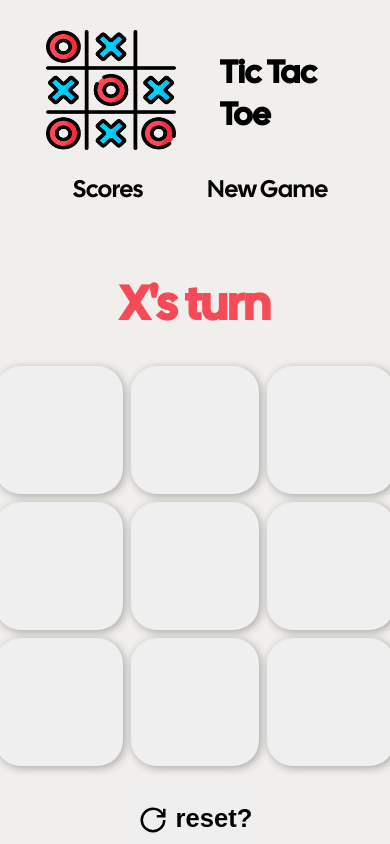
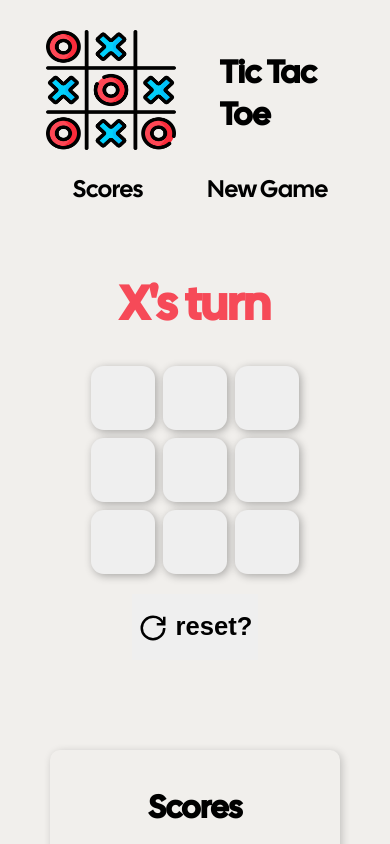
Before and after one commit to RaphCodes1/Next_JS_proj, a Next.js app in the folder tic-tac-toe/: page / in a window 390 px wide. Shown: the top 844 px of the page. Built offline with nearby package versions, Linux system fonts and the light colour scheme.

Commit message:
pls work

```diff
--- a/tic-tac-toe/app/scores/page.js
+++ b/tic-tac-toe/app/scores/page.js
@@ -3,7 +3,7 @@ import styles from './page.module.css'
 export default function PageScore({xWins,oWins,draws}){
     return(
         <header className={styles.scores}>
-            <h1 className={styles.title}>Hello there</h1>
+            <h1 className={styles.title}>Scores</h1>
             {(()=>{
                 if(xWins == 0 && oWins == 0)
                 {
--- a/tic-tac-toe/components/game-buttons/game-buttons.module.css
+++ b/tic-tac-toe/components/game-buttons/game-buttons.module.css
@@ -60,9 +60,8 @@
 
 .GameButton .buttonBlue{
     border-radius: 20%;
-    min-width: 10rem;
-    max-width: 11rem;
-    min-height: 10rem;
+    width:10rem;
+    height: 10rem;
     font-size: 8rem;
     box-shadow: 2px 2px 8px rgba(0,0,0,0.3);
     border-width:0px;
@@ -71,9 +70,8 @@
 
 .GameButton .buttonRed{
     border-radius: 20%;
-    min-width: 10rem;
-    max-width: 11rem;
-    min-height: 10rem;
+    width:10rem;
+    height: 10rem;
     font-size: 8rem;
     box-shadow: 2px 2px 8px rgba(0,0,0,0.3);
     border-width:0px;
@@ -82,9 +80,8 @@
 
 .GameButton .buttonGray{
     border-radius: 20%;
-    min-width: 10rem;
-    max-width: 11rem;
-    min-height: 10rem;
+    width:10rem;
+    height: 10rem;
     font-size: 8rem;
     background-color: gray;
     box-shadow: 2px 2px 8px rgba(0,0,0,0.3);
@@ -94,9 +91,8 @@
 
 .GameButton .buttonGold{
     border-radius: 20%;
-    min-width: 10rem;
-    max-width: 11rem;
-    min-height: 10rem;
+    width: 10rem;
+    height: 10rem;
     font-size: 8rem;
     background-color: rgb(222, 198, 13);
     box-shadow: 2px 2px 8px rgba(0,0,0,0.3);
@@ -163,10 +159,9 @@
     .GameButton .buttonBlue, .GameButton .buttonRed,
     .GameButton .buttonGray, .GameButton .buttonGold
     {
-        min-width: 8rem;
-        max-width: 9rem;
-        min-height: 8rem;
-        border-width:0px;
+        width: 5rem;
+        height: 5rem;
+        font-size: 2.5rem;
     }
 }
 
@@ -174,10 +169,9 @@
     .GameButton .buttonBlue, .GameButton .buttonRed,
     .GameButton .buttonGray, .GameButton .buttonGold
     {
-        /* min-width: 6rem; */
-        max-width: 2rem;
-        max-height: 2rem;
-        font-size: 4rem;
+        width: 4.5rem;
+        height: 4.5rem;
+        font-size: 2rem;
     }
 
     .turn h1{
@@ -194,9 +188,9 @@
     .GameButton .buttonGray, .GameButton .buttonGold
     {
         /* min-width: 6rem; */
-        max-width: 5rem;
-        max-height: 5rem;
-        font-size: 6rem;
+        width: 4rem;
+        height: 4rem;
+        font-size: 2rem;
     }
 
     .turn h1{
```
